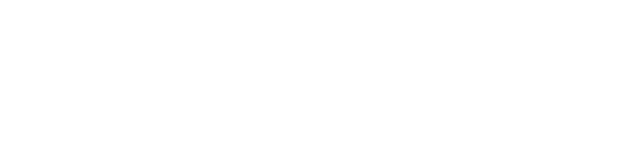
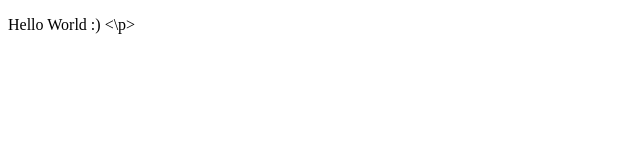
Before and after one commit to Sriansh-raj/Weather-App, a plain HTML site: page index.html in a window 1280 px wide. Shown: the whole page, without its empty margins (0-640 px from the left). Drawn offline with Linux system fonts and the light colour scheme.

Commit message:
Update index.html

```diff
--- a/index.html
+++ b/index.html
@@ -9,7 +9,9 @@
 </head>
 
 <body>
-
+<p>
+Hello World :)
+<\p>
 </body>
 
 </html>
```
